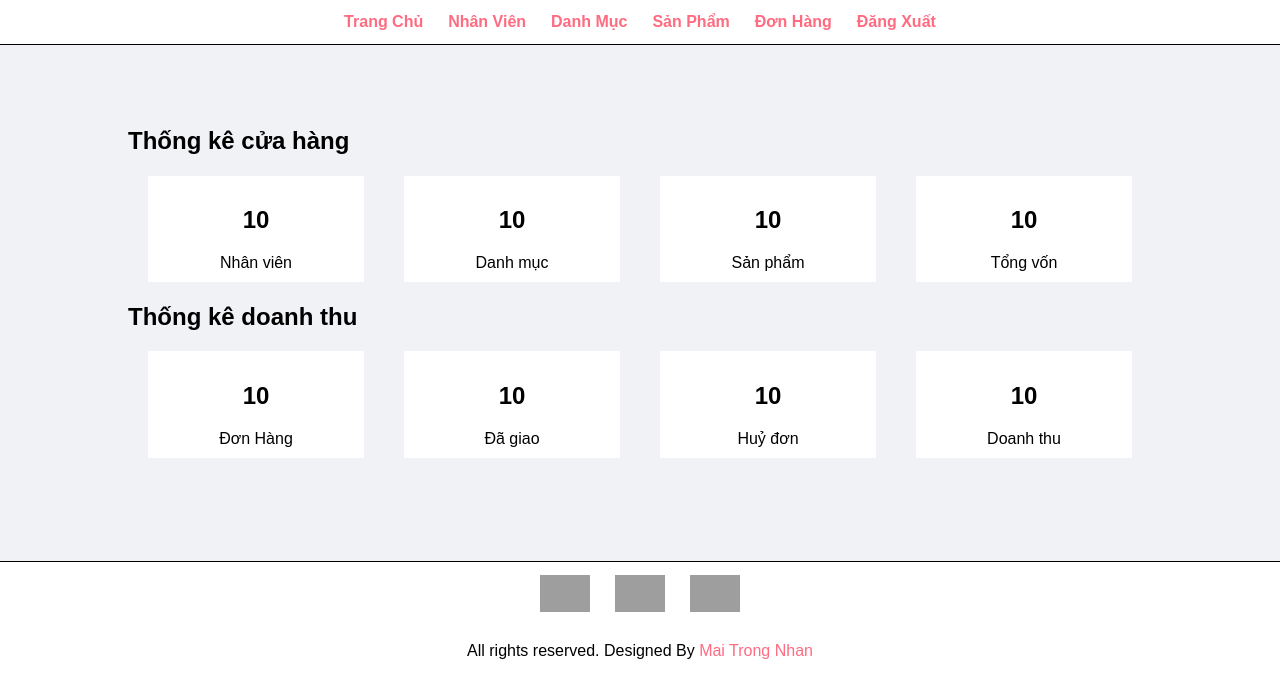
After one commit to maitrongnhan001/Sell-website-project, a PHP site: page /index.php in a window 1280 px wide. The commit adds this page. Shown: the top 698 px of the page. Run offline with PHP 8.4, Linux system fonts and the light colour scheme; grey boxes are pictures that could not be loaded.

Commit message:
added layout header and footer for admin

```diff
--- /dev/null
+++ b/Admin/index.php
@@ -0,0 +1,45 @@
+<?php include('./layouts/header.php') ?>
+    <!--main-->
+    <section class="main">
+        <div class="container">
+            <h1>Thống kê cửa hàng</h1>
+            <div class="row">
+                <div class="item-details text-center">
+                    <h1>10</h1>
+                    Nhân viên
+                </div>
+                <div class="item-details text-center">
+                    <h1>10</h1>
+                    Danh mục
+                </div>
+                <div class="item-details text-center">
+                    <h1>10</h1>
+                    Sản phẩm
+                </div>
+                <div class="item-details text-center">
+                    <h1>10</h1>
+                    Tổng vốn
+                </div>
+            </div>
+            <h1>Thống kê doanh thu</h1>
+            <div class="row">
+                <div class="item-details text-center">
+                    <h1>10</h1>
+                    Đơn Hàng
+                </div>
+                <div class="item-details text-center">
+                    <h1>10</h1>
+                    Đã giao
+                </div>
+                <div class="item-details text-center">
+                    <h1>10</h1>
+                    Huỷ đơn
+                </div>
+                <div class="item-details text-center">
+                    <h1>10</h1>
+                    Doanh thu
+                </div>
+            </div>
+        </div>
+    </section>
+<?php include('./layouts/footer.php') ?>
--- a/Admin/layouts/footer.php
+++ b/Admin/layouts/footer.php
@@ -1,10 +1,26 @@
-<!--footer section start-->
-<div class="footer">
-        <div class="wrapper">
-            <p class="text-center">2021 all rights reserved, Food house. Developed by - <a href="#">Mai Trong Nhan</a></p>
+ <!-- social -->
+ <section class="social">
+        <div class="container text-center">
+            <ul>
+                <li>
+                    <a href="#"><img width="50px" src="../Customer/images/for-web/Logo-facebook.png" /></a>
+                </li>
+                <li>
+                    <a href="#"><img width="50px" src="../Customer/images/for-web/Logo-Instagram.png" /></a>
+                </li>
+                <li>
+                    <a href="#"><img width="50px" src="../Customer/images/for-web/Logo-Tiwtter.png" /></a>
+                </li>
+            </ul>
         </div>
-    </div>
-    <!--footer section end-->
+    </section>
+    <!--footer-->
+    <section class="footer">
+        <div class="container text-center">
+            <p>All rights reserved. Designed By <a href="#" class="pink">Mai Trong Nhan</a></p>
+        </div>
+    </section>
+
 </body>
 
 </html>
--- /dev/null
+++ b/Admin/layouts/header.php
@@ -0,0 +1,25 @@
+<!DOCTYPE html>
+<html lang="en">
+
+<head>
+    <meta charset="UTF-8">
+    <meta http-equiv="X-UA-Compatible" content="IE=edge">
+    <meta name="viewport" content="width=device-width, initial-scale=1.0">
+    <link rel="stylesheet" href="./css/style.css">
+    <title>Home</title>
+</head>
+
+<body>
+    <!--menu-->
+    <section class="menu text-center">
+        <div class="container">
+            <ul>
+                <li><a href="#">Trang Chủ</a></li>
+                <li><a href="#">Nhân Viên</a></li>
+                <li><a href="#">Danh Mục</a></li>
+                <li><a href="#">Sản Phẩm</a></li>
+                <li><a href="#">Đơn Hàng</a></li>
+                <li><a href="#">Đăng Xuất</a></li>
+            </ul>
+        </div>
+    </section>
```
Also changed, not shown: Admin/index.html (deleted, +0 -94 lines), Admin/layouts/menu.php (deleted, +0 -27 lines).
